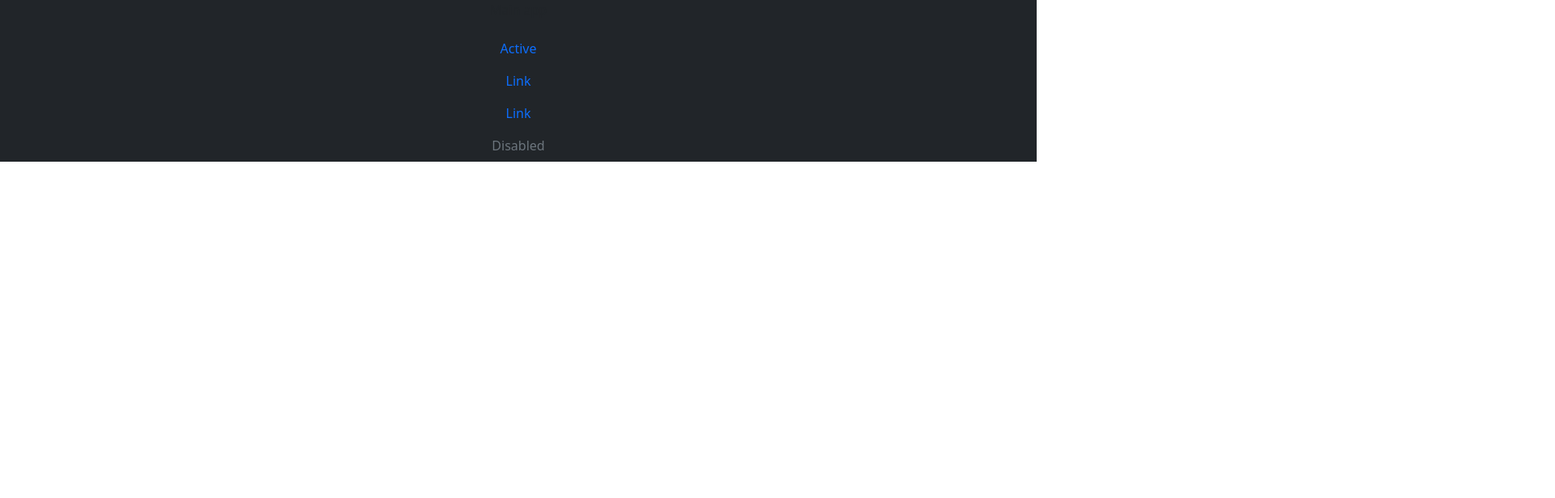
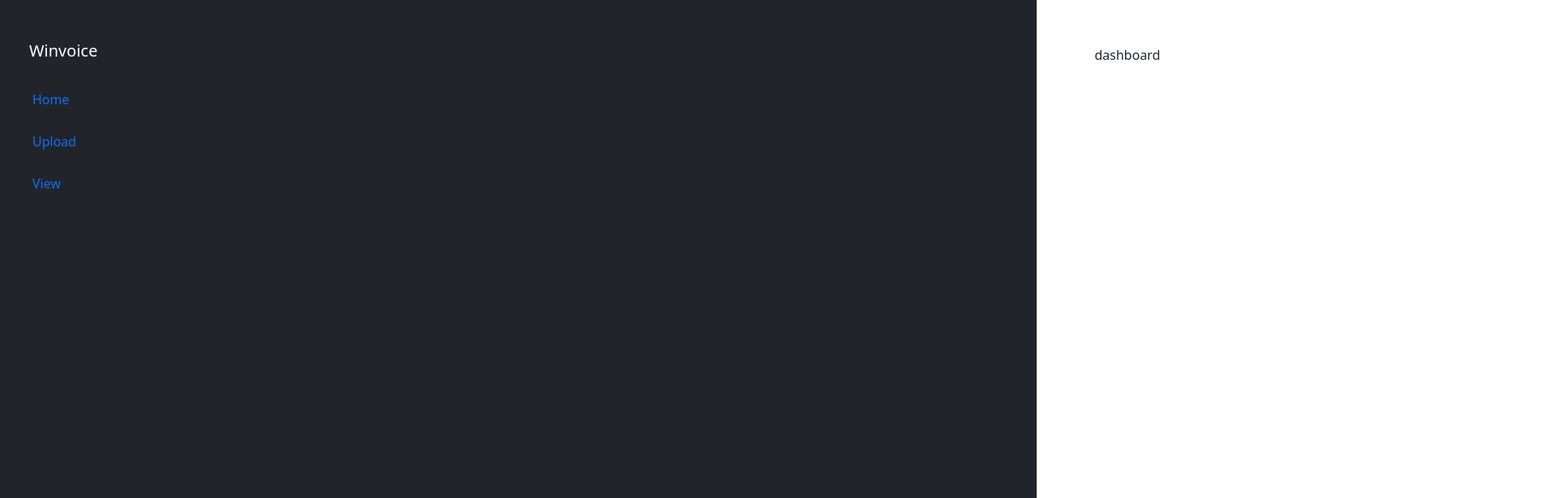
Before and after one commit to dev-joshHall/Invoice-Tracker, a React (Create React App) app in the folder invoice-tracker/: page / in a window 1280 px wide. Shown: the top 616 px of the page at 81% size, 1920 px wide, since content can reach past the window. Built offline with nearby package versions, Linux system fonts and the light colour scheme.

Commit message:
Added Nav bar

```diff
--- a/invoice-tracker/package.json
+++ b/invoice-tracker/package.json
@@ -35,5 +35,8 @@
       "last 1 firefox version",
       "last 1 safari version"
     ]
+  },
+  "devDependencies": {
+    "nodemon": "^2.0.20"
   }
 }
--- a/invoice-tracker/public/index.html
+++ b/invoice-tracker/public/index.html
@@ -39,5 +39,6 @@
       To begin the development, run `npm start` or `yarn start`.
       To create a production bundle, use `npm run build` or `yarn build`.
     -->
+      <script src="https://code.jquery.com/jquery-2.1.3.min.js"></script>
   </body>
 </html>
--- a/invoice-tracker/src/App.jsx
+++ b/invoice-tracker/src/App.jsx
@@ -1,13 +1,18 @@
+import React, { Component } from 'react';
+
 import logo from './logo.svg';
 import './App.css';
 import Main from './components/Main'
 
-function App() {
-  return (
-    <div className="App">
-      <Main/>
-    </div>
-  );
+class App extends Component {
+  state = {  }
+  render() {
+    return (
+      <div className="App">
+        <Main/>
+      </div>
+    );
+  }
 }
 
 export default App;
--- /dev/null
+++ b/invoice-tracker/src/components/Body.jsx
@@ -0,0 +1,14 @@
+import React, { Component } from 'react';
+import Dashboard from './Dashboard';
+
+function Body() {
+    return ( <div>
+
+        <div className="col py-3" style={{"width": "200px"}}>
+            <Dashboard/>
+        </div>
+
+    </div> );
+}
+
+export default Body;
--- /dev/null
+++ b/invoice-tracker/src/components/Dashboard.jsx
@@ -0,0 +1,9 @@
+import React, { Component } from 'react';
+
+function Dashboard() {
+    return ( <div>
+        dashboard
+    </div> );
+}
+
+export default Dashboard;
--- a/invoice-tracker/src/components/Main.jsx
+++ b/invoice-tracker/src/components/Main.jsx
@@ -1,10 +1,16 @@
 import React, { Component } from 'react';
 import Nav from './Nav';
+import Body from './Body';
 
 function Main() {
     return ( <div className='mainComponent bg-dark'>
         <p>Main app</p>
-        <Nav/>
+        <div className="container-fluid">
+            <div className="row flex-nowrap">
+                <Nav/>
+                <Body/>
+            </div>
+        </div>
     </div> );
 }
 
--- a/invoice-tracker/src/components/Nav.jsx
+++ b/invoice-tracker/src/components/Nav.jsx
@@ -1,20 +1,43 @@
 import React, { Component } from 'react';
 function Nav() {
     return ( <div>
-        <ul class="nav flex-column">
-            <li class="nav-item">
-                <a class="nav-link active" href="#">Active</a>
-            </li>
-            <li class="nav-item">
-                <a class="nav-link" href="#">Link</a>
-            </li>
-            <li class="nav-item">
-                <a class="nav-link" href="#">Link</a>
-            </li>
-            <li class="nav-item">
-                <a class="nav-link disabled" href="#">Disabled</a>
-            </li>
-        </ul>
+        <div className="col-auto px-sm-2 px-0 bg-dark">
+            <div className="d-flex flex-column align-items-center align-items-sm-start px-3 pt-2 text-white min-vh-100">
+                <a href="/" className="d-flex align-items-center pb-3 mb-md-0 me-md-auto text-white text-decoration-none">
+                    <span className="fs-5 d-none d-sm-inline">Winvoice</span>
+                </a>
+                <ul className="nav nav-pills flex-column mb-sm-auto mb-0 align-items-center align-items-sm-start" id="menu">
+                    <li className="nav-item">
+                        <a href="#" className="nav-link align-middle px-0">
+                            <i className="fs-4 bi-house"></i> <span className="ms-1 d-none d-sm-inline">Home</span>
+                        </a>
+                    </li>
+                    <li>
+                        <a href="#upload" className="nav-link px-0 align-middle">
+                            <i className="fs-4 bi-grid"></i> <span className="ms-1 d-none d-sm-inline">Upload</span> </a>
+                            <ul className="collapse nav flex-column ms-1" id="submenu3" data-bs-parent="#menu">
+
+                        </ul>
+                    </li>
+                    <li>
+                        <a href="#view-docs" className="nav-link px-0 align-middle">
+                            <i className="fs-4 bi-people"></i> <span className="ms-1 d-none d-sm-inline">View</span> </a>
+                    </li>
+                </ul>
+                <hr/>
+                <div className="dropdown">
+                    <button className="btn btn-dark dropdown-toggle" type="button" id="dropdownMenuButton1" data-bs-toggle="dropdown" aria-expanded="false">
+                        <img src="https://icons.veryicon.com/png/o/miscellaneous/two-color-icon-library/user-286.png" style={{"width": "30px"}}/>
+                        Account
+                    </button>
+                    <ul className="dropdown-menu" aria-labelledby="dropdownMenuButton1">
+                        <li><a className="dropdown-item" href="#">Action</a></li>
+                        <li><a className="dropdown-item" href="#">Another action</a></li>
+                        <li><a className="dropdown-item" href="#">Something else here</a></li>
+                    </ul>
+                </div>
+            </div>
+        </div>
 
 
     </div> );
--- a/invoice-tracker/src/index.css
+++ b/invoice-tracker/src/index.css
@@ -5,6 +5,7 @@ body {
     sans-serif;
   -webkit-font-smoothing: antialiased;
   -moz-osx-font-smoothing: grayscale;
+  color: whitesmoke;
 }
 
 code {
--- a/invoice-tracker/src/index.js
+++ b/invoice-tracker/src/index.js
@@ -4,6 +4,7 @@ import './index.css';
 import App from './App';
 import reportWebVitals from './reportWebVitals';
 import 'bootstrap/dist/css/bootstrap.css';
+import 'bootstrap/dist/js/bootstrap';
 
 const root = ReactDOM.createRoot(document.getElementById('root'));
 root.render(
--- /dev/null
+++ b/invoice-tracker/src/server.js
@@ -0,0 +1,3 @@
+const express = require('express');
+const bodyParser = require('body-parser');
+const app = express();
```
Also changed, not shown: 1 other file (tests, documents, lock files or other folders).
